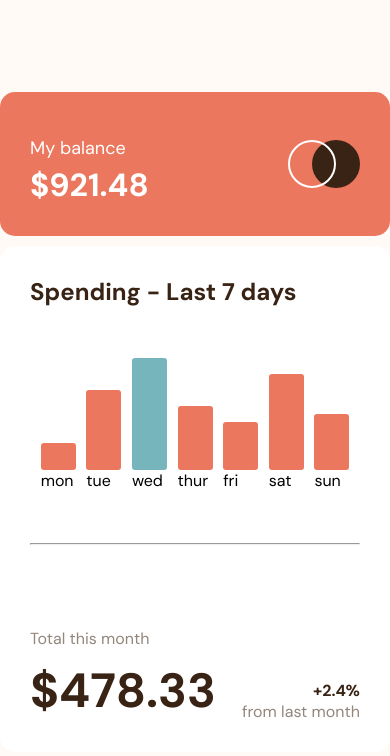
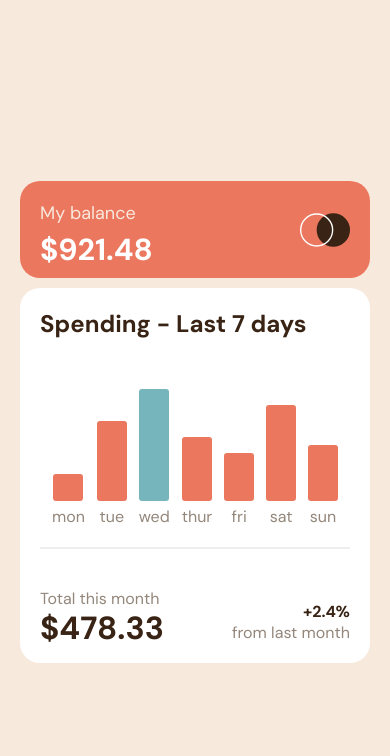
Before and after one commit to PriscaTonia/expenses-chart-component, a plain HTML site: page index.html in a window 390 px wide. Drawn offline with Linux system fonts and the light colour scheme.

Commit message:
mobile design, javascript code, finishing touches.

```diff
--- a/index.html
+++ b/index.html
@@ -20,38 +20,45 @@
 
     <div class="balance">
       <h1><span>My balance</span><br> $921.48</h1>
-      <svg width="72" height="48" viewBox="0 0 72 48" xmlns="http://www.w3.org/2000/svg"><g fill="none" fill-rule="evenodd"><circle fill="#382314" cx="48" cy="24" r="24"/><circle stroke="#FFF" stroke-width="2" cx="24" cy="24" r="23"/></g></svg>
+      <svg width="50" height="48" viewBox="0 0 72 48" xmlns="http://www.w3.org/2000/svg"><g fill="none" fill-rule="evenodd"><circle fill="#382314" cx="48" cy="24" r="24"/><circle stroke="#FFF" stroke-width="2" cx="24" cy="24" r="23"/></g></svg>
     </div>
 
     <div class="chart">
       <h2> Spending - Last 7 days </h2>
       <div class="main-chart">
 
-        <div class="mon">
+        <div class="mon chart-box" id="mon">
+          <span class="chart-price" ></span>
           <div></div>
           <span>mon</span>
         </div>
-        <div class="tue">
+        <div class="tue chart-box"  id="tue">
+          <span class="chart-price" ></span>
           <div></div>
           <span>tue</span>
         </div>
-        <div class="wed">
+        <div class="wed chart-box" id="wed">
+          <span class="chart-price"></span>
           <div></div>
           <span>wed</span>
         </div>
-        <div class="thur">
+        <div class="thur chart-box" id="thu">
+          <span class="chart-price"></span>
           <div></div>
           <span>thur</span>
         </div>
-        <div class="fri">
+        <div class="fri chart-box" id="fri">
+          <span class="chart-price"></span>
           <div></div>
           <span>fri</span>
         </div>
-        <div class="sat">
+        <div class="sat chart-box" id="sat">
+          <span class="chart-price"></span>
           <div></div>
           <span>sat</span>
         </div>
-        <div class="sun">
+        <div class="sun chart-box" id="sun">
+          <span class="chart-price"></span>
           <div></div>
           <span>sun</span>
         </div>
@@ -70,5 +77,7 @@
     Challenge by <a href="https://www.frontendmentor.io?ref=challenge" target="_blank">Frontend Mentor</a>.
     Coded by <a href="#">Your Name Here</a>.
   </div> -->
+  <script type="text/javascript" src="data.json"></script>
+  <script src="./script.js"></script>
 </body>
 </html>
--- /dev/null
+++ b/script.js
@@ -0,0 +1,62 @@
+/*  let data = [
+  {
+    day: "mon",
+    amount: 17.45,
+  },
+  {
+    day: "tue",
+    amount: 34.91,
+  },
+  {
+    day: "wed",
+    amount: 52.36,
+  },
+  {
+    day: "thu",
+    amount: 31.07,
+  },
+  {
+    day: "fri",
+    amount: 23.39,
+  },
+  {
+    day: "sat",
+    amount: 43.28,
+  },
+  {
+    day: "sun",
+    amount: 25.48,
+  },
+]; */
+
+// Getting JSON Files
+fetch("./data.json")
+  .then((response) => {
+    return response.json();
+  })
+  .then((jsondata) => {
+    if (jsondata) {
+      updateChartData(jsondata);
+    }
+  });
+
+let updateChartData = (data) => {
+  let chartContainer = document.querySelectorAll(".chart-box div");
+
+  chartContainer.forEach((chart) => {
+    let parent_Element = chart.parentElement;
+    let chartPrice = parent_Element.firstElementChild;
+    for (let i = 0; i < data.length; i++) {
+      if (data[i].day === chart.parentElement.id) {
+        chartPrice.innerText += `$${data[i].amount}`;
+      }
+    }
+    chart.addEventListener("mouseover", (e) => {
+      chartPrice.style.display = "flex";
+    });
+
+    chart.addEventListener("mouseout", (e) => {
+      parent_Element.firstElementChild.style.display = "none";
+    });
+  });
+};
--- a/style.css
+++ b/style.css
@@ -11,11 +11,11 @@ body{
     display: flex;
     align-items: center;
     justify-content: center;
-    background: hsl(33, 100%, 98%);
+    background:  hsl(27, 66%, 92%);
 }
 
 main{
-    width: 500px;
+    width: 400px;
     height: auto;
     /* background: blue; */
     border-radius: 15px 15px ;
@@ -27,16 +27,20 @@ main{
     display: flex;
     justify-content: space-between;
     align-items: center;
-    padding: 30px;
-    border-radius: 15px;
+    padding: 10px 20px;
+    /* padding: 12px 30px; */
+    border-radius: 20px;
 }
 .balance h1{
     color: white;
     font-weight: 700;
+    font-size: 1.9em;
+    line-height: 1.2em;
 }
 .balance h1 span{
     font-size: 18px;
     font-weight: 400;
+    color: hsl(27, 66%, 92%);
 }
 /* End Balance styles */
 
@@ -44,69 +48,93 @@ main{
 
 .chart{
     margin-top: 10px;
-    padding: 30px;
+    padding: 20px;
     background: white;
-    min-height: 60vh;
+    min-height: 40vh;
     display: flex;
     flex-direction: column;
     justify-content: space-between;
-    border-radius: 15px;
+    border-radius: 20px;
 }
 .chart h2{
     color: hsl(25, 47%, 15%);
+    font-weight: 700;
 }
 .main-chart{
     display: flex;
     justify-content: space-evenly;
+    margin-top: 50px;
+}
+.chart-price{
+    position: absolute;
+    top: -45px;
+    background: hsl(25, 47%, 15%);
+    color: white !important;
+    padding: 7px;
+    border-radius: 5px;
+    margin-bottom: 10px;
+    display: none;
 }
 .mon, .tue, .wed, .thur, .fri, .sat, .sun{
+    position: relative;
+    display: flex;
+    flex-direction: column;
+    align-items: center;
     align-self: flex-end;
 }
+.mon span, .tue span, .wed span, .thur span, .fri span, .sat span, .sun span{
+    color: hsl(28, 10%, 53%);
+    margin-top: 5px;
+}
 .mon div{
-    width: 35px;
+    width: 40px;
     height: 1.7em;
     background: hsl(10, 79%, 65%);
     border-radius: 3px;
 }
 .tue div{
-    width: 35px;
+    width: 40px;
     height: 5em;
     background: hsl(10, 79%, 65%);
     border-radius: 3px;
 }
 .wed div{
-    width: 35px;
+    width: 40px;
     height: 7em;
     background: hsl(186, 34%, 60%);
     border-radius: 3px;
 }
 .thur div{
-    width: 35px;
+    width: 40px;
     height: 4em;
     background: hsl(10, 79%, 65%);
     border-radius: 3px;
 }
 .fri div{
-    width: 35px;
+    width: 40px;
     height: 3em;
     background: hsl(10, 79%, 65%);
     border-radius: 3px;
 }
 .sat div{
-    width: 35px;
+    width: 40px;
     height: 6em;
     background: hsl(10, 79%, 65%);
     border-radius: 3px;
 }
 .sun div{
-    width: 35px;
+    width: 40px;
     height: 3.5em;
     background: hsl(10, 79%, 65%);
     border-radius: 3px;
 }
 /* End chart styles */
 hr{
-   color: hsl(33, 100%, 98%);
+   height: 2px;
+   border: none;
+   margin-top: 20px;
+   background-color: #eee;
+
 }
 /* Begin Total styles */
 .total{
@@ -115,7 +143,8 @@ hr{
     align-items: flex-end;
 }
 .total h1{
-    font-size: 3em;
+    font-size: 2.5em;
+    line-height: 0.9em;
     color: hsl(25, 47%, 15%);
 }
 .total h1 span, .total h4 span{
@@ -133,5 +162,24 @@ hr{
 
 /* MOBILE STYLES */
 @media only screen and (min-width: 300px ) and (max-width: 600px), only screen and (min-device-width: 300px) and (max-device-width: 600px){
-
+    main{
+        width: 350px;
+        height: auto;
+        border-radius: 15px 15px ;
+    }
+    .balance h1{
+        font-size: 1.9em;
+    }
+    .total h1{
+        font-size: 2em;
+    }
+    .mon div, .tue div, .wed div, .thur div, .fri div, .sat div, .sun div{
+      width: 30px;
+    }
+    .total{
+        margin-top: 30px;
+    }
+    /* .chart-price{
+        padding: 5px;
+    } */
 }
```
Also changed, not shown: data.json (indentation only).
